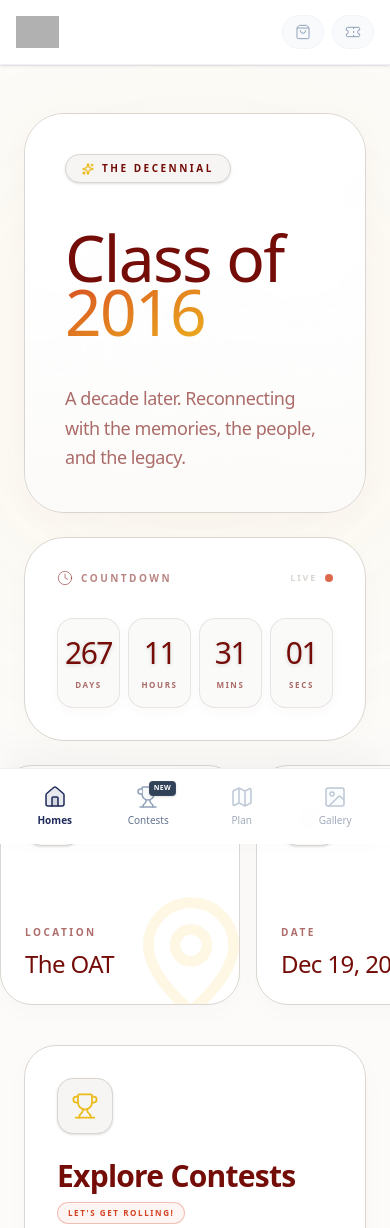
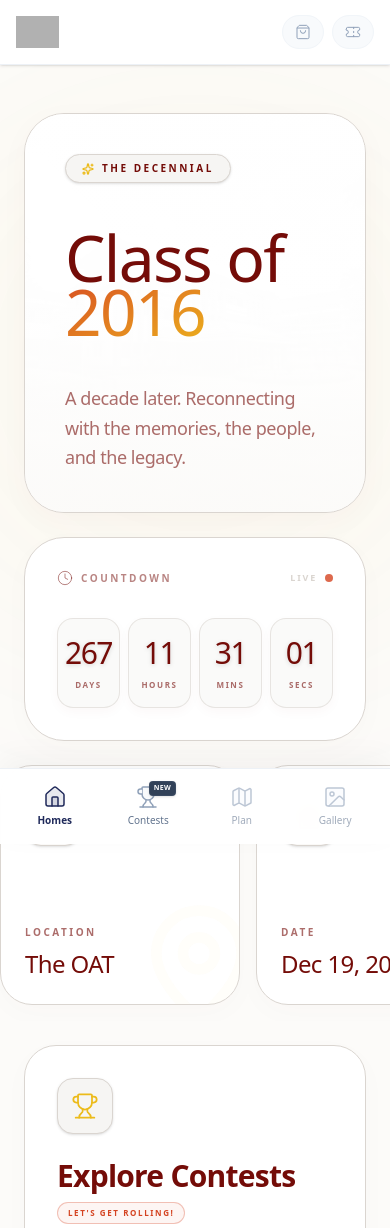
Before and after one commit to mace-2016/alumnimeet, a Next.js app: page / in a window 390 px wide. Shown: the top 1228 px of the page. Built offline with nearby package versions, Linux system fonts and the light colour scheme; grey boxes are pictures that could not be loaded; a web font is replaced by a local one.

Commit message:
Update page.tsx

```diff
--- a/app/page.tsx
+++ b/app/page.tsx
@@ -127,15 +127,15 @@ export default function HomePage() {
             </div>
           </div>
         </div>
-
-        {/* ========================================= */}
+           {/* ========================================= */}
         {/* MOBILE CAROUSEL / DESKTOP GRID CONNECTOR */}
         {/* ========================================= */}
         <div className="flex overflow-x-auto gap-4 pb-4 -mx-6 px-6 md:mx-0 md:px-0 md:pb-0 md:contents snap-x snap-mandatory [&::-webkit-scrollbar]:hidden">
 
           {/* LOCATION BLOCK */}
           <a href="#map" className="group relative bg-white rounded-[2rem] md:rounded-[2.5rem] border border-[var(--border)] p-6 md:p-8 lg:p-10 flex flex-col justify-between overflow-hidden shadow-[0_8px_30px_rgba(116,12,8,0.02)] hover:shadow-[0_20px_40px_rgba(116,12,8,0.06)] hover:-translate-y-1 active:scale-[0.98] transition-all duration-500 w-[240px] md:w-auto shrink-0 snap-start md:snap-none aspect-square md:aspect-auto min-h-[220px]">
-            <MapPin className="absolute -right-4 -bottom-4 md:-right-8 md:-bottom-8 w-32 h-32 md:w-40 md:h-40 text-[var(--color-mace-gold)] opacity-[0.04] animate-pulse md:animate-none md:opacity-0 md:group-hover:opacity-[0.04] group-active:-translate-x-2 group-active:-translate-y-2 md:group-hover:-translate-x-2 md:group-hover:-translate-y-2 transition-all duration-700 ease-out pointer-events-none" />
+            {/* Ultra-subtle watermark */}
+            <MapPin className="absolute -right-6 -bottom-6 md:-right-8 md:-bottom-8 w-32 h-32 md:w-40 md:h-40 text-[var(--color-mace-gold)] opacity-[0.02] md:opacity-0 md:group-hover:opacity-[0.02] group-active:-translate-x-1 group-active:-translate-y-1 md:group-hover:-translate-x-1 md:group-hover:-translate-y-1 transition-all duration-1000 ease-out pointer-events-none" />
 
             <div className="flex justify-between items-start relative z-10 w-full">
               <div className="w-14 h-14 rounded-2xl bg-[var(--background)] border border-[var(--border)] flex items-center justify-center group-hover:border-[var(--color-mace-gold)]/30 group-hover:bg-[var(--color-mace-gold)]/10 transition-all duration-500 shadow-sm group-hover:scale-105">
@@ -152,7 +152,8 @@ export default function HomePage() {
 
           {/* DATE BLOCK */}
           <a href="#calendar" className="group relative bg-white rounded-[2rem] md:rounded-[2.5rem] border border-[var(--border)] p-6 md:p-8 lg:p-10 flex flex-col justify-between overflow-hidden shadow-[0_8px_30px_rgba(116,12,8,0.02)] hover:shadow-[0_20px_40px_rgba(116,12,8,0.06)] hover:-translate-y-1 active:scale-[0.98] transition-all duration-500 w-[240px] md:w-auto shrink-0 snap-start md:snap-none aspect-square md:aspect-auto min-h-[220px]">
-            <Calendar className="absolute -right-4 -bottom-4 md:-right-8 md:-bottom-8 w-32 h-32 md:w-40 md:h-40 text-[var(--color-mace-rust)] opacity-[0.03] animate-pulse md:animate-none md:opacity-0 md:group-hover:opacity-[0.03] group-active:-translate-x-2 group-active:-translate-y-2 md:group-hover:-translate-x-2 md:group-hover:-translate-y-2 transition-all duration-700 ease-out pointer-events-none" />
+            {/* Ultra-subtle watermark */}
+            <Calendar className="absolute -right-6 -bottom-6 md:-right-8 md:-bottom-8 w-32 h-32 md:w-40 md:h-40 text-[var(--color-mace-rust)] opacity-[0.02] md:opacity-0 md:group-hover:opacity-[0.02] group-active:-translate-x-1 group-active:-translate-y-1 md:group-hover:-translate-x-1 md:group-hover:-translate-y-1 transition-all duration-1000 ease-out pointer-events-none" />
 
             <div className="flex justify-between items-start relative z-10 w-full">
               <div className="w-14 h-14 rounded-2xl bg-[var(--background)] border border-[var(--border)] flex items-center justify-center group-hover:border-[var(--color-mace-rust)]/30 group-hover:bg-[var(--color-mace-rust)]/10 transition-all duration-500 shadow-sm group-hover:scale-105">
@@ -174,14 +175,15 @@ export default function HomePage() {
             rel="noopener noreferrer"
             className="group relative bg-white rounded-[2rem] md:rounded-[2.5rem] border border-[var(--border)] p-6 md:p-8 lg:p-10 flex flex-col justify-between overflow-hidden shadow-[0_8px_30px_rgba(116,12,8,0.02)] hover:shadow-[0_20px_40px_rgba(116,12,8,0.06)] hover:-translate-y-1 active:scale-[0.98] transition-all duration-500 w-[240px] md:w-auto shrink-0 snap-start md:snap-none aspect-square md:aspect-auto min-h-[220px]"
           >
-            <MessageCircle className="absolute -right-4 -bottom-4 md:-right-8 md:-bottom-8 w-32 h-32 md:w-40 md:h-40 text-[var(--color-mace-crimson)] opacity-[0.03] animate-pulse md:animate-none md:opacity-0 md:group-hover:opacity-[0.03] group-active:-translate-x-2 group-active:-translate-y-2 md:group-hover:-translate-x-2 md:group-hover:-translate-y-2 transition-all duration-700 ease-out pointer-events-none" />
+            {/* Ultra-subtle watermark */}
+            <MessageCircle className="absolute -right-6 -bottom-6 md:-right-8 md:-bottom-8 w-32 h-32 md:w-40 md:h-40 text-[var(--color-mace-crimson)] opacity-[0.02] md:opacity-0 md:group-hover:opacity-[0.02] group-active:-translate-x-1 group-active:-translate-y-1 md:group-hover:-translate-x-1 md:group-hover:-translate-y-1 transition-all duration-1000 ease-out pointer-events-none" />
 
             <div className="flex justify-between items-start relative z-10 w-full">
               <div className="w-14 h-14 rounded-2xl bg-[var(--background)] border border-[var(--border)] flex items-center justify-center group-hover:border-[var(--color-mace-crimson)]/30 group-hover:bg-[var(--color-mace-crimson)]/5 transition-all duration-500 shadow-sm group-hover:scale-105">
                 <MessageCircle className="h-6 w-6 text-[var(--text-muted)] group-hover:text-[var(--color-mace-crimson)] transition-colors duration-500" strokeWidth={1.5} />
               </div>
 
-              {/* Tap to Join Button perfectly mirroring the Airbnb heart icon */}
+              {/* Tap to Join Button */}
               <div className="md:hidden mt-2 px-3 py-1.5 rounded-full border border-[var(--color-mace-crimson)]/20 bg-[var(--color-mace-crimson)]/5 text-[8px] font-black uppercase tracking-widest text-[var(--color-mace-crimson)] whitespace-nowrap">
                 Tap to Join
               </div>
@@ -195,7 +197,6 @@ export default function HomePage() {
 
         </div>
         {/* ========================================= */}
-
 
 
         {/* CONTESTS BLOCK */}
```
